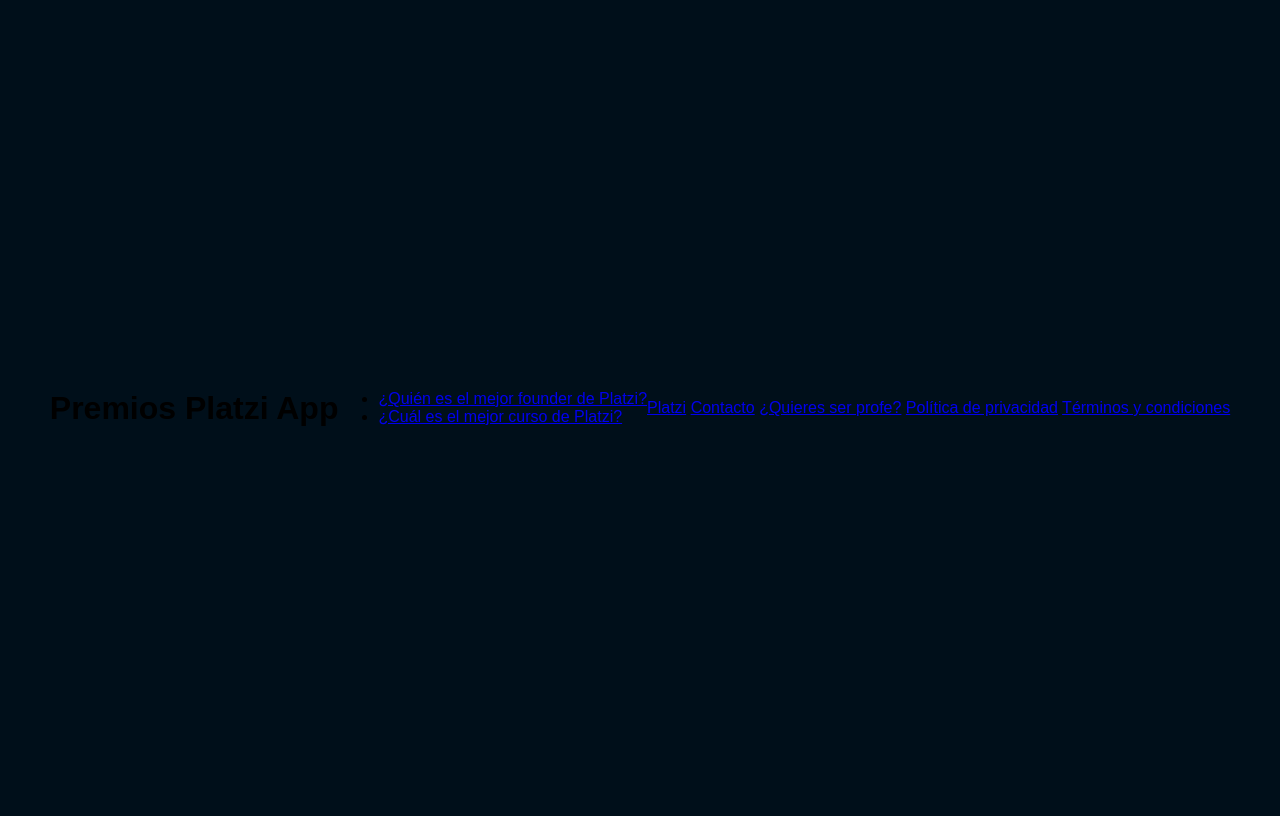
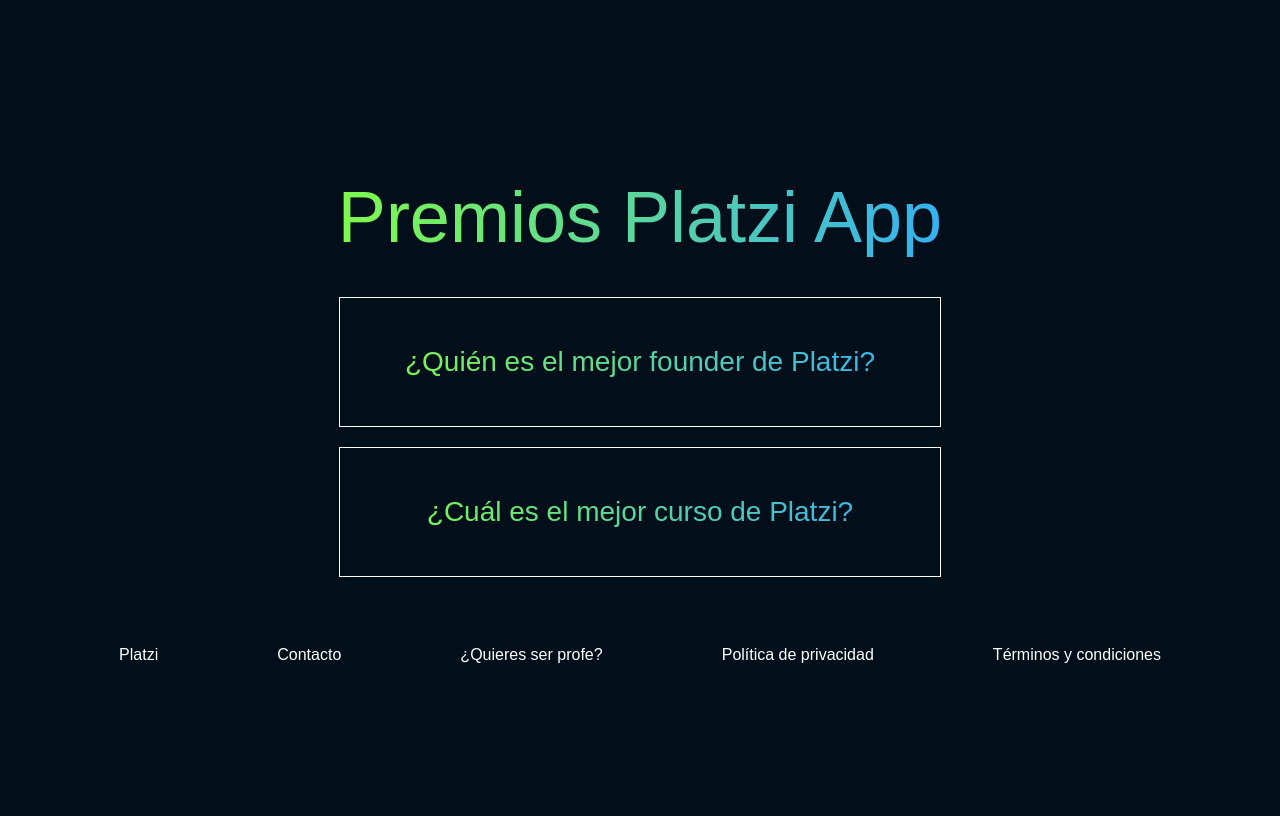
Before and after one commit to AndresStark/Premios_Platzi_App, a Django app: page /polls/ in a window 1280 px wide. After the commit the page ends 663 px from the top, so only its background shows below. Run offline with Django 4.2, Linux system fonts and the light colour scheme; data comes from the database, SQL or seed files in the repository.

Commit message:
Añadido a página principal estilos css, todo funciona correctamente

```diff
--- a/premiosplatziapp/polls/static/polls/style.css
+++ /dev/null
@@ -1,9 +0,0 @@
-.body-style {
-    display: flex;
-    align-items: center;
-    justify-content: center;
-
-    height: 100vh;
-    background: hsl(204, 100%, 5%);
-    font-family: Arial, Helvetica, sans-serif;
-}
--- /dev/null
+++ b/premiosplatziapp/polls/static/polls/styles.css
@@ -0,0 +1,69 @@
+body {
+    display: flex;
+    align-items: center;
+    justify-content: center;
+    flex-direction: column;
+
+    height: 100vh;
+    background: hsl(204, 100%, 5%);
+    font-family: Arial, Helvetica, sans-serif;
+}
+
+header {
+    display: flex;
+    align-items: center;
+    justify-content: center;
+
+    padding: 50px;
+    padding-top: 100px;
+
+    height: 60px;
+    font-size: 72px;
+    color: #71632d;
+}
+
+ul {
+    display: flex;
+    align-items: center;
+    justify-content: center;
+    flex-direction: column;
+}
+
+header, ul {
+    background: linear-gradient(
+        to right,
+        hsl(98 100% 62%),
+        hsl(204 100% 59%)
+    );
+    -webkit-background-clip: text;
+    -webkit-text-fill-color: transparent;
+    text-align: center;
+}
+
+li {
+    display: flex;
+    align-items: center;
+    justify-content: center;
+
+    width: 500px;
+
+    border: 1px solid white;
+    padding: 50px;
+    margin-bottom: 20px;
+
+    font-size: 28px;
+}
+
+a {
+    color: white;
+    text-decoration: none;
+}
+
+footer {
+    display: flex;
+    align-items: center;
+    justify-content: space-evenly;
+
+    width: 100vw;
+    padding: 50px 0;
+}
--- a/premiosplatziapp/polls/templates/polls/index.html
+++ b/premiosplatziapp/polls/templates/polls/index.html
@@ -6,11 +6,11 @@
     <meta charset="UTF-8">
     <meta http-equiv="X-UA-Compatible" content="IE=edge">
     <meta name="viewport" content="width=device-width, initial-scale=1.0">
-    {% comment %} <link rel="stylesheet" href="{% static 'polls/reset.css' %}"> {% endcomment %}
-    <link rel="stylesheet" href="{% static 'polls/style.css' %}">
+    <link rel="stylesheet" href="{% static 'polls/reset.css' %}">
+    <link rel="stylesheet" href="{% static 'polls/styles.css' %}">
     <title>Premios Platzi App</title>
 </head>
-<body class="body-style">
+<body>
     <header>
         <h1>Premios Platzi App</h1>
     </header>
--- a/premiosplatziapp/premiosplatziapp/settings.py
+++ b/premiosplatziapp/premiosplatziapp/settings.py
@@ -119,7 +119,8 @@
 STATIC_URL = 'static/'
 
 STATICFILES_DIRS = [
-    BASE_DIR / "static"
+    BASE_DIR / "static",
+    "/polls/static"
     ]
 
 # Default primary key field type
```
